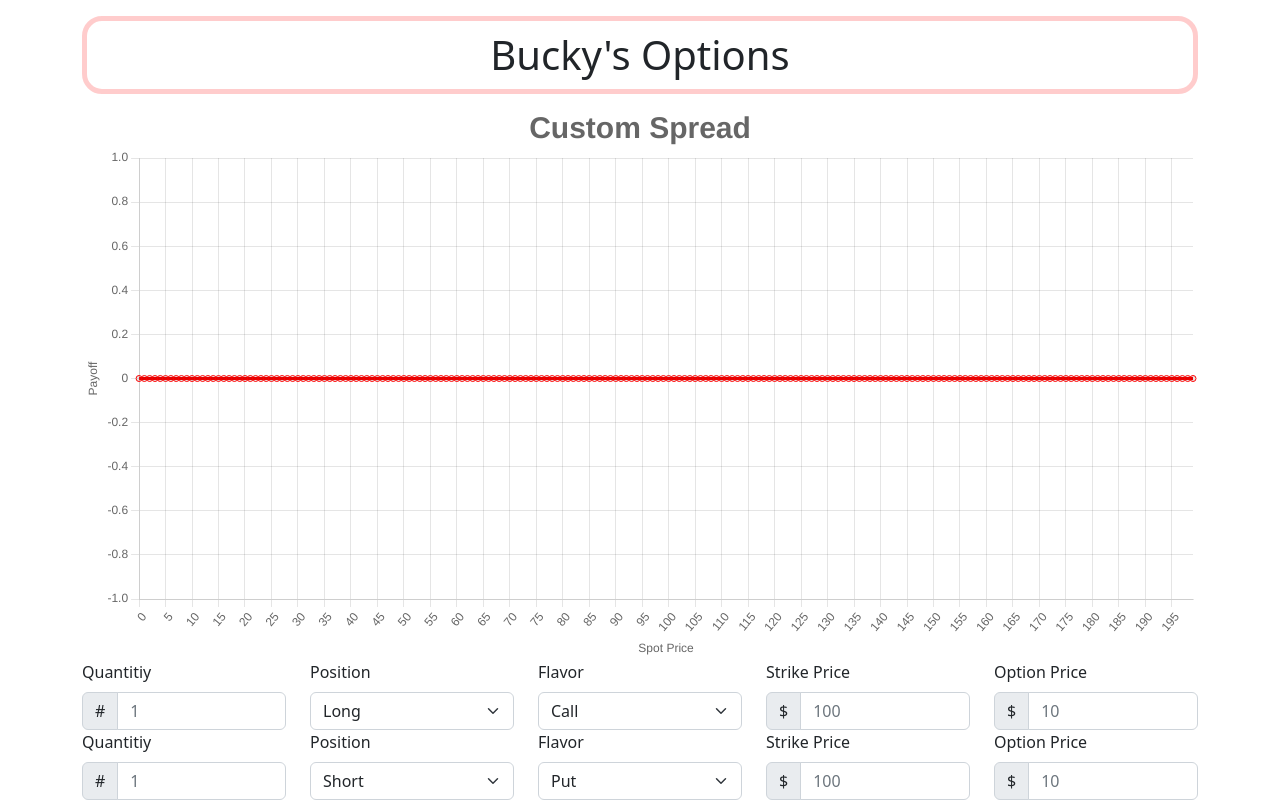
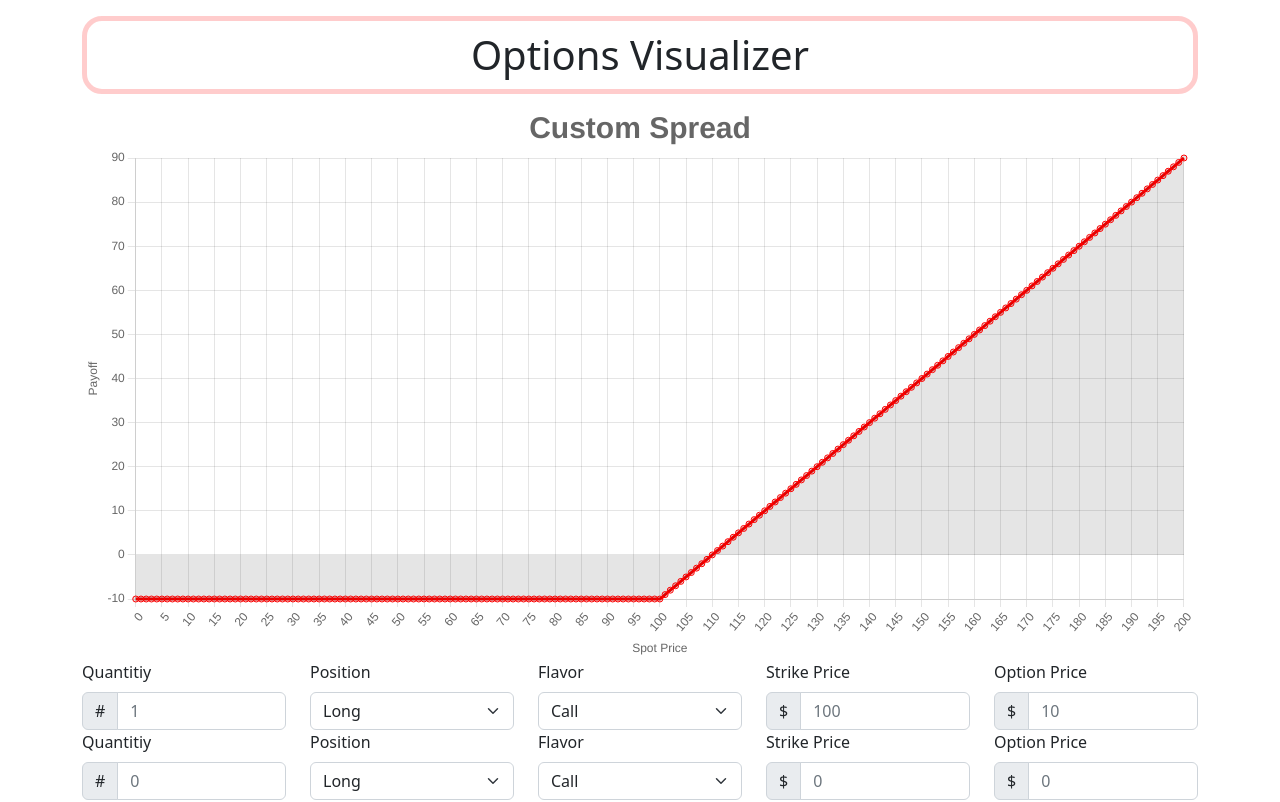
Before and after one commit to allyrilling/options-visualizer, a React (Create React App) app: page / in a window 1280 px wide. Shown: the top 802 px of the page. Built offline with nearby package versions, Linux system fonts and the light colour scheme.

Commit message:
Improve performance for large strike prices

```diff
--- a/src/App.js
+++ b/src/App.js
@@ -51,20 +51,38 @@ export default function CreateChart() {
 	}
 
 	// x vals
-	let spotPrices = (() => {
+	let spotPrices = (options) => {
 		let list = [];
-		for (let i = 0; i < 200; i++) {
+		let inc = 1;
+		let highestStrike = determineHighestStrike(options);
+		if (highestStrike > 10000) {
+			inc = highestStrike / 100;
+		} else if (highestStrike > 1000) {
+			inc = highestStrike / 10;
+		}
+		for (let i = 0; i < highestStrike * 2 + 1; i += inc) {
 			list.push(i);
 		}
 		return list;
-	})();
+	};
+
+	function determineHighestStrike(options) {
+		let highestStrike = -1;
+		for (let i = 0; i < options.length; i++) {
+			if (options[i].strike > highestStrike) {
+				highestStrike = options[i].strike;
+			}
+		}
+		return highestStrike;
+	}
 
 	function portfolioPayoff(options) {
 		let pp = []; // pp at each spot price
-		for (let s = 0; s < spotPrices.length; s++) {
+		let spots = spotPrices(options);
+		for (let s = 0; s < spots.length; s++) {
 			let ppAtS = 0;
 			for (let o = 0; o < options.length; o++) {
-				ppAtS += netPayoff(options[o], s);
+				ppAtS += netPayoff(options[o], spots[s]);
 			}
 			pp.push(ppAtS);
 		}
@@ -149,7 +167,7 @@ export default function CreateChart() {
 		}
 
 		return {
-			labels: spotPrices,
+			labels: spotPrices(spread),
 			datasets: [
 				{
 					label: spreadName,
@@ -157,6 +175,7 @@ export default function CreateChart() {
 					fill: true,
 					borderColor: 'red',
 					tension: 0.1,
+					// animation: false,
 				},
 			],
 		};
@@ -208,11 +227,11 @@ export default function CreateChart() {
 	const [strikePrice1, setStrikePrice1] = useState(100);
 	const [optionPrice1, setOptionPrice1] = useState(10);
 
-	const [qty2, setQty2] = useState(1);
-	const [position2, setPosition2] = useState(positions.Short);
+	const [qty2, setQty2] = useState(0);
+	const [position2, setPosition2] = useState(positions.Long);
 	const [flavor2, setFlavor2] = useState(flavors.Call);
-	const [strikePrice2, setStrikePrice2] = useState(100);
-	const [optionPrice2, setOptionPrice2] = useState(10);
+	const [strikePrice2, setStrikePrice2] = useState(0);
+	const [optionPrice2, setOptionPrice2] = useState(0);
 
 	const [qty3, setQty3] = useState(0);
 	const [position3, setPosition3] = useState(positions.Long);
@@ -238,13 +257,20 @@ export default function CreateChart() {
 	return (
 		<Container>
 			<p></p>
-			<h1>Bucky's Options</h1>
+			<h1>Options Visualizer</h1>
 			{/* --------------------------------------------------------------------------- 				Custom Spread
 			------------------------------------------------------------------------------- */}
 			<Row className='h-250'>
 				<Col>
 					<Line data={customPortfolioChartData} options={chartOptions('Custom Spread')}></Line>
 					<Row>
+						{/* <Col>
+							<Form.Label className='fw-bold'>{optionName1}</Form.Label>
+							<InputGroup>
+								<Button variant='outline-danger'>{qty1 > 0 ? 'Update' : 'Add'}</Button>
+								<Form.Control placeholder='Option Name' on/>
+							</InputGroup>
+						</Col> */}
 						<Col>
 							<Form.Label>Quantitiy</Form.Label>
 							<InputGroup>
@@ -255,14 +281,14 @@ export default function CreateChart() {
 						<Col>
 							<Form.Label>Position</Form.Label>
 							<Form.Select placeholder={position1} onChange={(event) => setPosition1(event.target.value)}>
-								<option selected>{positions.Long}</option>
+								<option>{positions.Long}</option>
 								<option>{positions.Short}</option>
 							</Form.Select>
 						</Col>
 						<Col>
 							<Form.Label>Flavor</Form.Label>
 							<Form.Select placeholder={flavor1} onChange={(event) => setFlavor1(event.target.value)}>
-								<option selected>{flavors.Call}</option>
+								<option>{flavors.Call}</option>
 								<option>{flavors.Put}</option>
 							</Form.Select>
 						</Col>
@@ -294,14 +320,14 @@ export default function CreateChart() {
 							<Form.Label>Position</Form.Label>
 							<Form.Select placeholder={position2} onChange={(event) => setPosition2(event.target.value)}>
 								<option>{positions.Long}</option>
-								<option selected>{positions.Short}</option>
+								<option>{positions.Short}</option>
 							</Form.Select>
 						</Col>
 						<Col>
 							<Form.Label>Flavor</Form.Label>
 							<Form.Select placeholder={flavor2} onChange={(event) => setFlavor2(event.target.value)}>
 								<option>{flavors.Call}</option>
-								<option selected>{flavors.Put}</option>
+								<option>{flavors.Put}</option>
 							</Form.Select>
 						</Col>
 						<Col>
@@ -396,6 +422,7 @@ export default function CreateChart() {
 						</Col>
 					</Row>
 				</Col>
+				<Form.Text muted>Note: Quantities greater than 10,000 cause significnat slow-downs in graph rendering.</Form.Text>
 			</Row>
 			<p></p>
 			<h1>Naked Options</h1>
```
